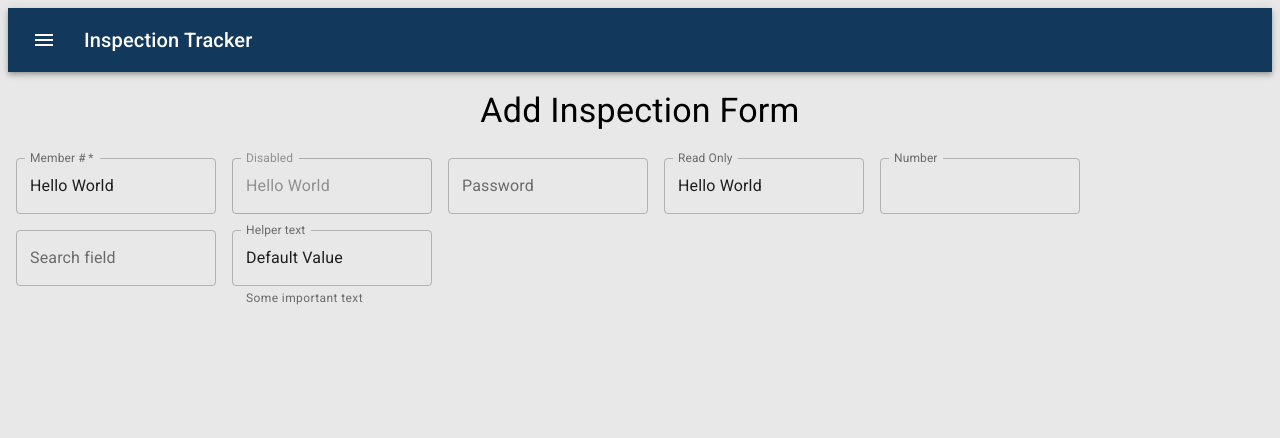
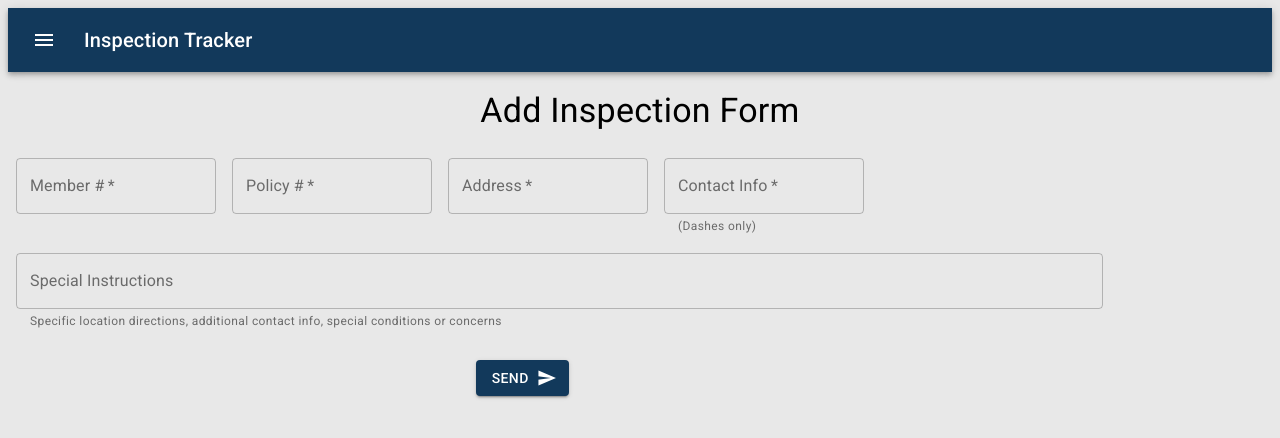
Before and after one commit to Solarsine42/ho_insp, a React (Create React App) app: page /addInsp in a window 1280 px wide. Shown: the top 438 px of the page. Built offline with nearby package versions, Linux system fonts and the light colour scheme; no server answers.

Commit message:
rough draft front end

```diff
--- a/src/components/AddInsp.js
+++ b/src/components/AddInsp.js
@@ -1,6 +1,11 @@
-import React from "react";
+import React, { useState } from "react";
+import { connect } from "react-redux";
+import { addInspection } from "../store/inspections/actions";
 import TextField from "@material-ui/core/TextField";
+import FormControl from "@material-ui/core/FormControl";
 import Typography from "@material-ui/core/Typography";
+import Button from "@material-ui/core/Button";
+import Icon from "@material-ui/core/Icon";
 import { makeStyles } from "@material-ui/core/styles";
 
 const useStyles = makeStyles(theme => ({
@@ -12,71 +17,101 @@ const useStyles = makeStyles(theme => ({
   }
 }));
 
-const AddInsp = () => {
+const AddInsp = props => {
   const classes = useStyles();
+  const [memberNumber, setMemberNumber] = useState("");
+  const [policyNumber, setPolicyNumber] = useState("");
+  const [address, setAddress] = useState("");
+  const [contactInfo, setContactInfo] = useState("");
+  const [specialInstr, setSpecialInstr] = useState("");
   return (
     <div>
       <Typography style={{ textAlign: "center" }} variant="h4">
         Add Inspection Form
       </Typography>
       <br />
-      <form className={classes.root} noValidate autoComplete="off">
+      <form
+        onSubmit={() => {
+          props.dispatch(
+            addInspection({
+              address: address,
+              contact_info: contactInfo,
+              inspector_id: null,
+              member_number: Number(memberNumber),
+              policy_number: policyNumber,
+              special_instructions: specialInstr
+            })
+          );
+          props.history.push("/");
+        }}
+        className={classes.root}
+      >
         <div>
           <TextField
             required
             label="Member #"
-            defaultValue="Hello World"
+            value={memberNumber}
+            onChange={e => setMemberNumber(e.target.value)}
             variant="outlined"
           />
           <TextField
-            disabled
-            id="outlined-disabled"
-            label="Disabled"
-            defaultValue="Hello World"
+            required
+            label="Policy #"
+            value={policyNumber}
+            onChange={e => setPolicyNumber(e.target.value)}
             variant="outlined"
           />
           <TextField
-            id="outlined-password-input"
-            label="Password"
-            type="password"
-            autoComplete="current-password"
+            required
+            label="Address"
+            value={address}
+            onChange={e => setAddress(e.target.value)}
             variant="outlined"
           />
           <TextField
-            id="outlined-read-only-input"
-            label="Read Only"
-            defaultValue="Hello World"
-            InputProps={{
-              readOnly: true
-            }}
+            required
+            placeholder="XXX-XXX-XXXX"
+            label="Contact Info"
+            value={contactInfo}
+            onChange={e => setContactInfo(e.target.value)}
             variant="outlined"
+            helperText="(Dashes only)"
           />
-          <TextField
-            id="outlined-number"
-            label="Number"
-            type="number"
-            InputLabelProps={{
-              shrink: true
-            }}
-            variant="outlined"
-          />
-          <TextField
-            id="outlined-search"
-            label="Search field"
-            type="search"
-            variant="outlined"
-          />
-          <TextField
-            id="outlined-helperText"
-            label="Helper text"
-            defaultValue="Default Value"
-            helperText="Some important text"
-            variant="outlined"
-          />
+          <div>
+            <FormControl fullWidth>
+              <TextField
+                style={{ width: "86%" }}
+                multiline
+                label="Special Instructions"
+                value={specialInstr}
+                onChange={e => setSpecialInstr(e.target.value)}
+                variant="outlined"
+                helperText="Specific location directions, additional contact info, special conditions or concerns"
+              />
+            </FormControl>
+          </div>
+          <div style={{ marginLeft: "37%", marginTop: "20px" }}>
+            <Button
+              style={{ backgroundColor: "#12395B" }}
+              variant="contained"
+              color="primary"
+              className={classes.button}
+              endIcon={<Icon>send</Icon>}
+              type="submit"
+            >
+              Send
+            </Button>
+          </div>
         </div>
       </form>
     </div>
   );
 };
 
-export default AddInsp;
+function mapStateToProps(state) {
+  return {
+    inspections: state.inspections.all
+  };
+}
+
+export default connect(mapStateToProps)(AddInsp);
--- a/src/components/ModifyInsp.js
+++ b/src/components/ModifyInsp.js
@@ -22,7 +22,7 @@ const useStyles = makeStyles(theme => ({
 
 const ModifyInsp = props => {
   const classes = useStyles();
-  const [open, setOpen] = React.useState(false);
+  const [open, setOpen] = useState(false);
   const [editContactInfo, setEditContactInfo] = useState(
     props.inspection.contact_info
   );
--- a/src/store/inspections/reducer.js
+++ b/src/store/inspections/reducer.js
@@ -36,7 +36,7 @@ export default (state = initialState, action) => {
     case LOAD_INSPECTION_SUCCESS:
       return { ...state, inspection: action.payload };
     case ADD_INSPECTION_SUCCESS:
-      return { ...state, all: [...state.all, action.payload] };
+      return { ...state, all: [...state.all, action.payload[0]] };
     case DELETE_INSPECTION_SUCCESS:
       return {
         ...state,
```
